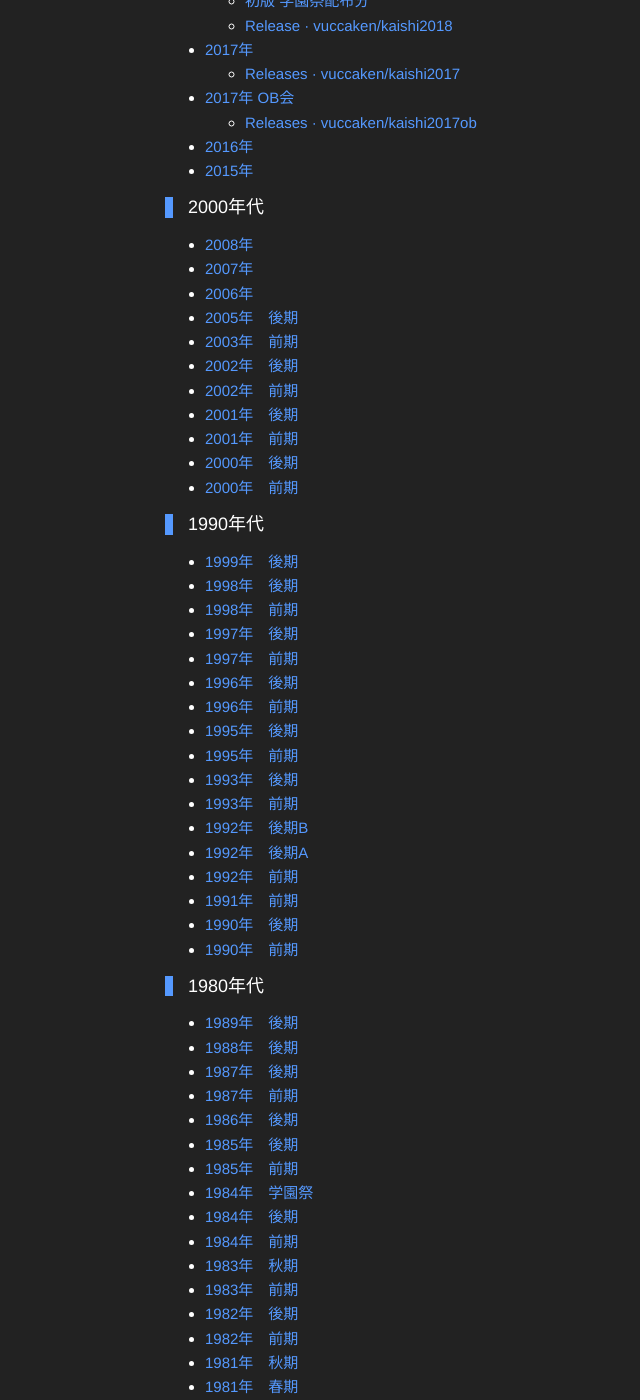
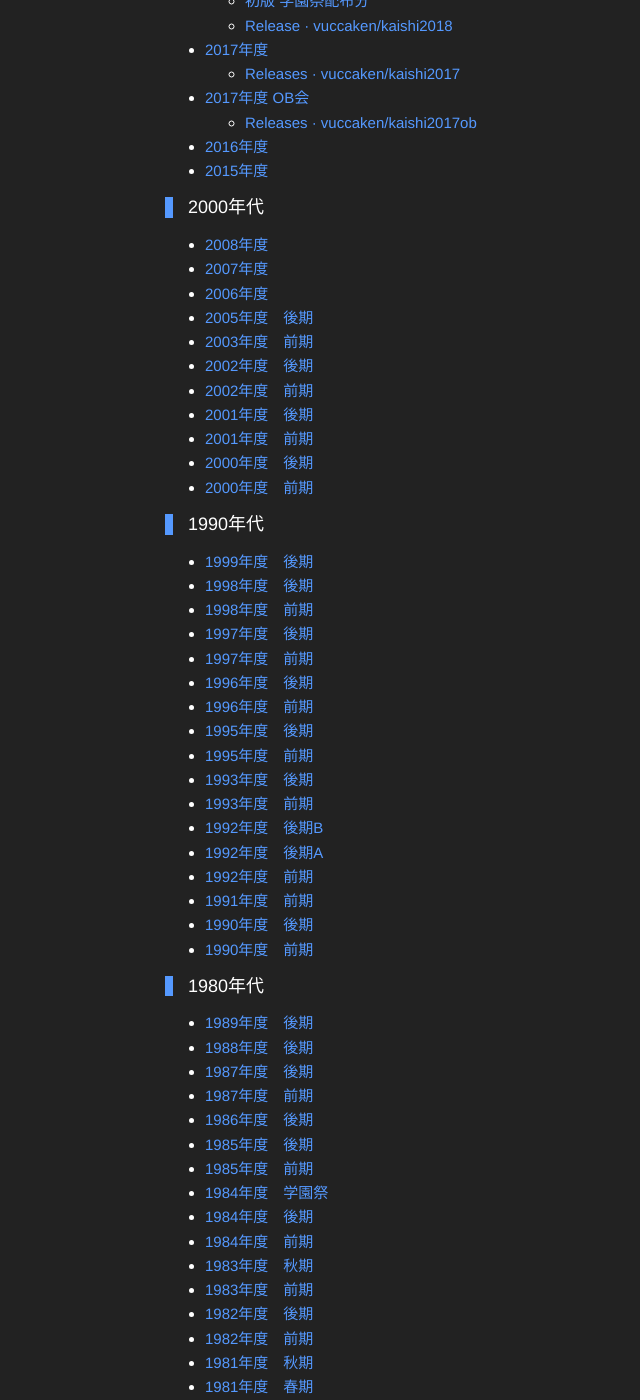
Before and after one commit to vuccaken/vuccaken.github.io, a Jekyll site: the page built from _pages/material.md, in a window 1280 px wide and 1400 px high, scrolled down 1074 px. Shown: the whole window, without its empty margins (75-715 px from the left). Built offline with Jekyll 4.4.1, drawn with Linux system fonts in a browser that asks for light colours; some of the changed text lies outside the part shown.

Commit message:
年 -> 年度

```diff
--- a/_data/kaishi-list.yml
+++ b/_data/kaishi-list.yml
@@ -2,67 +2,67 @@
 #  〜2010年代の分まで。それ以降は material.md に直接。
 #
 2000:
-  - [2008年,"https://drive.google.com/open?id=0BweCineGGD_hZVlGdVloTllWSEE"]
-  - [2007年,"https://drive.google.com/open?id=0BweCineGGD_haWtubjJlNHpNNmM"]
-  - [2006年,"https://drive.google.com/open?id=0BweCineGGD_hMUx5eDZHa2U1Q1E"]
-  - [2005年　後期,"https://drive.google.com/open?id=0BweCineGGD_hSkVVdFl2WUoyRmM"]
-  - [2003年　前期,"https://drive.google.com/open?id=0BweCineGGD_hUXRCSjNXTnpnWTg"]
-  - [2002年　後期,"https://drive.google.com/open?id=0BweCineGGD_hOS1ua0xieU1XN0k"]
-  - [2002年　前期,"https://drive.google.com/open?id=0BweCineGGD_hVW9MajhEd05DbHc"]
-  - [2001年　後期,"https://drive.google.com/open?id=0BweCineGGD_hbThVSGVHdVRyVTg"]
-  - [2001年　前期,"https://drive.google.com/open?id=0BweCineGGD_hQVJxYUpGTFpRRVE"]
-  - [2000年　後期,"https://drive.google.com/open?id=0BweCineGGD_hYTlxM0QzZnpWR00"]
-  - [2000年　前期,"https://drive.google.com/open?id=0BweCineGGD_hNzdOZjhHSFYzVXc"]
+  - [2008年度,"https://drive.google.com/open?id=0BweCineGGD_hZVlGdVloTllWSEE"]
+  - [2007年度,"https://drive.google.com/open?id=0BweCineGGD_haWtubjJlNHpNNmM"]
+  - [2006年度,"https://drive.google.com/open?id=0BweCineGGD_hMUx5eDZHa2U1Q1E"]
+  - [2005年度　後期,"https://drive.google.com/open?id=0BweCineGGD_hSkVVdFl2WUoyRmM"]
+  - [2003年度　前期,"https://drive.google.com/open?id=0BweCineGGD_hUXRCSjNXTnpnWTg"]
+  - [2002年度　後期,"https://drive.google.com/open?id=0BweCineGGD_hOS1ua0xieU1XN0k"]
+  - [2002年度　前期,"https://drive.google.com/open?id=0BweCineGGD_hVW9MajhEd05DbHc"]
+  - [2001年度　後期,"https://drive.google.com/open?id=0BweCineGGD_hbThVSGVHdVRyVTg"]
+  - [2001年度　前期,"https://drive.google.com/open?id=0BweCineGGD_hQVJxYUpGTFpRRVE"]
+  - [2000年度　後期,"https://drive.google.com/open?id=0BweCineGGD_hYTlxM0QzZnpWR00"]
+  - [2000年度　前期,"https://drive.google.com/open?id=0BweCineGGD_hNzdOZjhHSFYzVXc"]
 1990:
-  - [1999年　後期,"https://drive.google.com/open?id=0BweCineGGD_hRmxUU2tvU0Vzd1k"]
-  - [1998年　後期,"https://drive.google.com/open?id=153TcOvqchhCMIbWgMOIAOIXDmFFgOLpZ"]
-  - [1998年　前期,"https://drive.google.com/open?id=0BweCineGGD_hMVhVTXAwVXlNaFE"]
-  - [1997年　後期,"https://drive.google.com/open?id=0BweCineGGD_hWFc2eU1QWXRESWs"]
-  - [1997年　前期,"https://drive.google.com/open?id=0BweCineGGD_hVFN2WDBHdk0wd0E"]
-  - [1996年　後期,"https://drive.google.com/open?id=0BweCineGGD_hT2YyNjhodW9ZM3c"]
-  - [1996年　前期,"https://drive.google.com/open?id=0BweCineGGD_hUDV6bmxGdWx3eFk"]
-  - [1995年　後期,"https://drive.google.com/open?id=0BweCineGGD_hdk1FZmxEY01lejQ"]
-  - [1995年　前期,"https://drive.google.com/open?id=0BweCineGGD_hOERuUnR4OHNoam8"]
-  - [1993年　後期,"https://drive.google.com/open?id=0BweCineGGD_hbWhZS2tDajFIY3c"]
-  - [1993年　前期,"https://drive.google.com/open?id=0BweCineGGD_hZkVxaWhKQjlrSlE"]
-  - [1992年　後期B,"https://drive.google.com/open?id=0BweCineGGD_hcVFTNlMyRTFBVFE"]
-  - [1992年　後期A,"https://drive.google.com/open?id=0BweCineGGD_hTWkzS043QUxLY2s"]
-  - [1992年　前期,"https://drive.google.com/open?id=0BweCineGGD_hNGZjcU41ZUpqaE0"]
-  - [1991年　前期,"https://drive.google.com/open?id=0BweCineGGD_hQUtXcXdybmNTckE"]
-  - [1990年　後期,"https://drive.google.com/open?id=0BweCineGGD_hTlJ6YkZyX2dvbEE"]
-  - [1990年　前期,"https://drive.google.com/open?id=0BweCineGGD_hNFp2SmVBd0dqTk0"]
+  - [1999年度　後期,"https://drive.google.com/open?id=0BweCineGGD_hRmxUU2tvU0Vzd1k"]
+  - [1998年度　後期,"https://drive.google.com/open?id=153TcOvqchhCMIbWgMOIAOIXDmFFgOLpZ"]
+  - [1998年度　前期,"https://drive.google.com/open?id=0BweCineGGD_hMVhVTXAwVXlNaFE"]
+  - [1997年度　後期,"https://drive.google.com/open?id=0BweCineGGD_hWFc2eU1QWXRESWs"]
+  - [1997年度　前期,"https://drive.google.com/open?id=0BweCineGGD_hVFN2WDBHdk0wd0E"]
+  - [1996年度　後期,"https://drive.google.com/open?id=0BweCineGGD_hT2YyNjhodW9ZM3c"]
+  - [1996年度　前期,"https://drive.google.com/open?id=0BweCineGGD_hUDV6bmxGdWx3eFk"]
+  - [1995年度　後期,"https://drive.google.com/open?id=0BweCineGGD_hdk1FZmxEY01lejQ"]
+  - [1995年度　前期,"https://drive.google.com/open?id=0BweCineGGD_hOERuUnR4OHNoam8"]
+  - [1993年度　後期,"https://drive.google.com/open?id=0BweCineGGD_hbWhZS2tDajFIY3c"]
+  - [1993年度　前期,"https://drive.google.com/open?id=0BweCineGGD_hZkVxaWhKQjlrSlE"]
+  - [1992年度　後期B,"https://drive.google.com/open?id=0BweCineGGD_hcVFTNlMyRTFBVFE"]
+  - [1992年度　後期A,"https://drive.google.com/open?id=0BweCineGGD_hTWkzS043QUxLY2s"]
+  - [1992年度　前期,"https://drive.google.com/open?id=0BweCineGGD_hNGZjcU41ZUpqaE0"]
+  - [1991年度　前期,"https://drive.google.com/open?id=0BweCineGGD_hQUtXcXdybmNTckE"]
+  - [1990年度　後期,"https://drive.google.com/open?id=0BweCineGGD_hTlJ6YkZyX2dvbEE"]
+  - [1990年度　前期,"https://drive.google.com/open?id=0BweCineGGD_hNFp2SmVBd0dqTk0"]
 1980:
-  - [1989年　後期,"https://drive.google.com/open?id=0BweCineGGD_hV2tUZmt0cTJaOHc"]
-  - [1988年　後期,"https://drive.google.com/open?id=0BweCineGGD_hU3FKdm5vblUzSDQ"]
-  - [1987年　後期,"https://drive.google.com/open?id=0BweCineGGD_hbC1CaEtzYUQxUTg"]
-  - [1987年　前期,"https://drive.google.com/open?id=0BweCineGGD_ha2RiWG9wWTZnMlk"]
-  - [1986年　後期,"https://drive.google.com/open?id=0BweCineGGD_hVkdVZHM4R2hpTEE"]
-  - [1985年　後期,"https://drive.google.com/open?id=0BweCineGGD_heG81LVBTQ0MwLWc"]
-  - [1985年　前期,"https://drive.google.com/open?id=0BweCineGGD_hOHZ2OGdQazF0TzA"]
-  - [1984年　学園祭,"https://drive.google.com/open?id=0BweCineGGD_hVjYtT3RiTnhINzQ"]
-  - [1984年　後期,"https://drive.google.com/open?id=0BweCineGGD_hWlRRbEdBcGRWbkk"]
-  - [1984年　前期,"https://drive.google.com/open?id=0BweCineGGD_hVGp0WlJOVjNXTXM"]
-  - [1983年　秋期,"https://drive.google.com/open?id=0BweCineGGD_hbE9Fc2xLWHY0b00"]
-  - [1983年　前期,"https://drive.google.com/open?id=0BweCineGGD_hSC0yRmFJQ3dxc0k"]
-  - [1982年　後期,"https://drive.google.com/open?id=0BweCineGGD_hblNjN0pvNG52djg"]
-  - [1982年　前期,"https://drive.google.com/open?id=0BweCineGGD_hUU1EVnRnNWFLcTA"]
-  - [1981年　秋期,"https://drive.google.com/open?id=0BweCineGGD_hTWF3OVRnSHpIa3c"]
-  - [1981年　春期,"https://drive.google.com/open?id=0BweCineGGD_hekctTGpsVTlHVFE"]
-  - [1980年　学園祭,"https://drive.google.com/open?id=0BweCineGGD_ha1JNVmpiaEhyR1U"]
-  - [1980年　秋期,"https://drive.google.com/open?id=0BweCineGGD_hWGNXR1dJQkc3Q1k"]
-  - [1980年　春期,"https://drive.google.com/open?id=0BweCineGGD_hUTRlZVFJTWtCc1E"]
+  - [1989年度　後期,"https://drive.google.com/open?id=0BweCineGGD_hV2tUZmt0cTJaOHc"]
+  - [1988年度　後期,"https://drive.google.com/open?id=0BweCineGGD_hU3FKdm5vblUzSDQ"]
+  - [1987年度　後期,"https://drive.google.com/open?id=0BweCineGGD_hbC1CaEtzYUQxUTg"]
+  - [1987年度　前期,"https://drive.google.com/open?id=0BweCineGGD_ha2RiWG9wWTZnMlk"]
+  - [1986年度　後期,"https://drive.google.com/open?id=0BweCineGGD_hVkdVZHM4R2hpTEE"]
+  - [1985年度　後期,"https://drive.google.com/open?id=0BweCineGGD_heG81LVBTQ0MwLWc"]
+  - [1985年度　前期,"https://drive.google.com/open?id=0BweCineGGD_hOHZ2OGdQazF0TzA"]
+  - [1984年度　学園祭,"https://drive.google.com/open?id=0BweCineGGD_hVjYtT3RiTnhINzQ"]
+  - [1984年度　後期,"https://drive.google.com/open?id=0BweCineGGD_hWlRRbEdBcGRWbkk"]
+  - [1984年度　前期,"https://drive.google.com/open?id=0BweCineGGD_hVGp0WlJOVjNXTXM"]
+  - [1983年度　秋期,"https://drive.google.com/open?id=0BweCineGGD_hbE9Fc2xLWHY0b00"]
+  - [1983年度　前期,"https://drive.google.com/open?id=0BweCineGGD_hSC0yRmFJQ3dxc0k"]
+  - [1982年度　後期,"https://drive.google.com/open?id=0BweCineGGD_hblNjN0pvNG52djg"]
+  - [1982年度　前期,"https://drive.google.com/open?id=0BweCineGGD_hUU1EVnRnNWFLcTA"]
+  - [1981年度　秋期,"https://drive.google.com/open?id=0BweCineGGD_hTWF3OVRnSHpIa3c"]
+  - [1981年度　春期,"https://drive.google.com/open?id=0BweCineGGD_hekctTGpsVTlHVFE"]
+  - [1980年度　学園祭,"https://drive.google.com/open?id=0BweCineGGD_ha1JNVmpiaEhyR1U"]
+  - [1980年度　秋期,"https://drive.google.com/open?id=0BweCineGGD_hWGNXR1dJQkc3Q1k"]
+  - [1980年度　春期,"https://drive.google.com/open?id=0BweCineGGD_hUTRlZVFJTWtCc1E"]
 1970:
-  - [1979年　春期,"https://drive.google.com/open?id=0BweCineGGD_hMnhpZkw5YV9FUEU"]
-  - [1979年　秋期,"https://drive.google.com/open?id=0BweCineGGD_heEpaV0dHbU9jQzA"]
-  - [1979年　学園祭,"https://drive.google.com/open?id=0BweCineGGD_hMm10cHAyT3d5Qjg"]
-  - [1978年　秋期,"https://drive.google.com/open?id=0BweCineGGD_hZ3ZoQUE0ME5TNFE"]
-  - [1978年　春期,"https://drive.google.com/open?id=0BweCineGGD_hdmJUcGpaUHVqaDA"]
-  - [1977年　物性,"https://drive.google.com/open?id=0BweCineGGD_hdHpKMkI1VzVWRTg"]
-  - [1977年　秋期,"https://drive.google.com/open?id=0BweCineGGD_hNTh5V1VvN3RRblE"]
-  - [1977年　春期,"https://drive.google.com/open?id=0BweCineGGD_hN0xaTXFQNGpnM28"]
-  - [1976年　ゼミ報告,"https://drive.google.com/open?id=0BweCineGGD_hRHV3TXZrM3FtUnc"]
-  - [1976年　物性,"https://drive.google.com/open?id=0BweCineGGD_halNObWRIbVFpQ1E"]
-  - [1976年　秋期,"https://drive.google.com/open?id=0BweCineGGD_hSUZGN2pIN0tBQjg"]
-  - [1976年　春期,"https://drive.google.com/open?id=0BweCineGGD_hRFdNWVNaQTVPNGc"]
-  - [1975年　前期,"https://drive.google.com/open?id=0BweCineGGD_henBwRC1USDIzYUE"]
-  - [1973年,"https://drive.google.com/open?id=0BweCineGGD_hMmdaaUxlZlZCeGs"]
+  - [1979年度　春期,"https://drive.google.com/open?id=0BweCineGGD_hMnhpZkw5YV9FUEU"]
+  - [1979年度　秋期,"https://drive.google.com/open?id=0BweCineGGD_heEpaV0dHbU9jQzA"]
+  - [1979年度　学園祭,"https://drive.google.com/open?id=0BweCineGGD_hMm10cHAyT3d5Qjg"]
+  - [1978年度　秋期,"https://drive.google.com/open?id=0BweCineGGD_hZ3ZoQUE0ME5TNFE"]
+  - [1978年度　春期,"https://drive.google.com/open?id=0BweCineGGD_hdmJUcGpaUHVqaDA"]
+  - [1977年度　物性,"https://drive.google.com/open?id=0BweCineGGD_hdHpKMkI1VzVWRTg"]
+  - [1977年度　秋期,"https://drive.google.com/open?id=0BweCineGGD_hNTh5V1VvN3RRblE"]
+  - [1977年度　春期,"https://drive.google.com/open?id=0BweCineGGD_hN0xaTXFQNGpnM28"]
+  - [1976年度　ゼミ報告,"https://drive.google.com/open?id=0BweCineGGD_hRHV3TXZrM3FtUnc"]
+  - [1976年度　物性,"https://drive.google.com/open?id=0BweCineGGD_halNObWRIbVFpQ1E"]
+  - [1976年度　秋期,"https://drive.google.com/open?id=0BweCineGGD_hSUZGN2pIN0tBQjg"]
+  - [1976年度　春期,"https://drive.google.com/open?id=0BweCineGGD_hRFdNWVNaQTVPNGc"]
+  - [1975年度　前期,"https://drive.google.com/open?id=0BweCineGGD_henBwRC1USDIzYUE"]
+  - [1973年度,"https://drive.google.com/open?id=0BweCineGGD_hMmdaaUxlZlZCeGs"]
--- a/_pages/material.md
+++ b/_pages/material.md
@@ -33,25 +33,25 @@
 リンクをクリックするとGoogle Driveに飛びます。
 
 ### 2020年代
-- 2020年
+- 2020年度
   - Now developing!!
   - [vuccaken/kaishi2020](https://github.com/vuccaken/kaishi2020){:target="_blank"}
 
 ### 2010年代
-- 2019年
+- 2019年度
   - [PDF用](https://drive.google.com/open?id=1UCpxurvCyks9gRxq1Ta_ksFUvRxqG2Ii){:target="_blank"}
   - [印刷用](https://drive.google.com/file/d/1IQUG_vhy3ADPJoONHCy8eErvq4_lrDU0/view?usp=sharing){:target="_blank"}
   - [Releases · vuccaken/kaishi2019](https://github.com/vuccaken/kaishi2019/releases){:target="_blank"}
-- 2018年
+- 2018年度
   - [第2版](https://drive.google.com/open?id=1KNeHDLP9s7586BG6uY42DuQ9gFHv2WNW){:target="_blank"}
   - [初版 学園祭配布分](https://drive.google.com/open?id=1LfdiW9qgEplCvxJ42t2oVGk3iYqWVQba){:target="_blank"}
   - [Release · vuccaken/kaishi2018](https://github.com/vuccaken/kaishi2018/releases/){:target="_blank"}
-- [2017年](https://drive.google.com/open?id=1h_Z2RLaUeMzO6ROQNH5QBDRMWc6zHM_J){:target="_blank"}
+- [2017年度](https://drive.google.com/open?id=1h_Z2RLaUeMzO6ROQNH5QBDRMWc6zHM_J){:target="_blank"}
   - [Releases · vuccaken/kaishi2017](https://github.com/vuccaken/kaishi2017/releases){:target="_blank"}
-- [2017年 OB会](https://drive.google.com/open?id=1W3qF2oLdtIJV4Jv3-C3Wnf_zq-0FDnEY){:target="_blank"}
+- [2017年度 OB会](https://drive.google.com/open?id=1W3qF2oLdtIJV4Jv3-C3Wnf_zq-0FDnEY){:target="_blank"}
   - [Releases · vuccaken/kaishi2017ob](https://github.com/vuccaken/kaishi2017ob/releases){:target="_blank"}
-- [2016年](https://drive.google.com/open?id=10TqCUYV5C5vuD146Ep1Cf0EPRXDvEqw1){:target="_blank"}
-- [2015年](https://drive.google.com/open?id=0BweCineGGD_haXRPejB6NTJqalE){:target="_blank"}{:target="_blank"}
+- [2016年度](https://drive.google.com/open?id=10TqCUYV5C5vuD146Ep1Cf0EPRXDvEqw1){:target="_blank"}
+- [2015年度](https://drive.google.com/open?id=0BweCineGGD_haXRPejB6NTJqalE){:target="_blank"}{:target="_blank"}
 
 
 {% for era in site.data.kaishi-list %}
```
